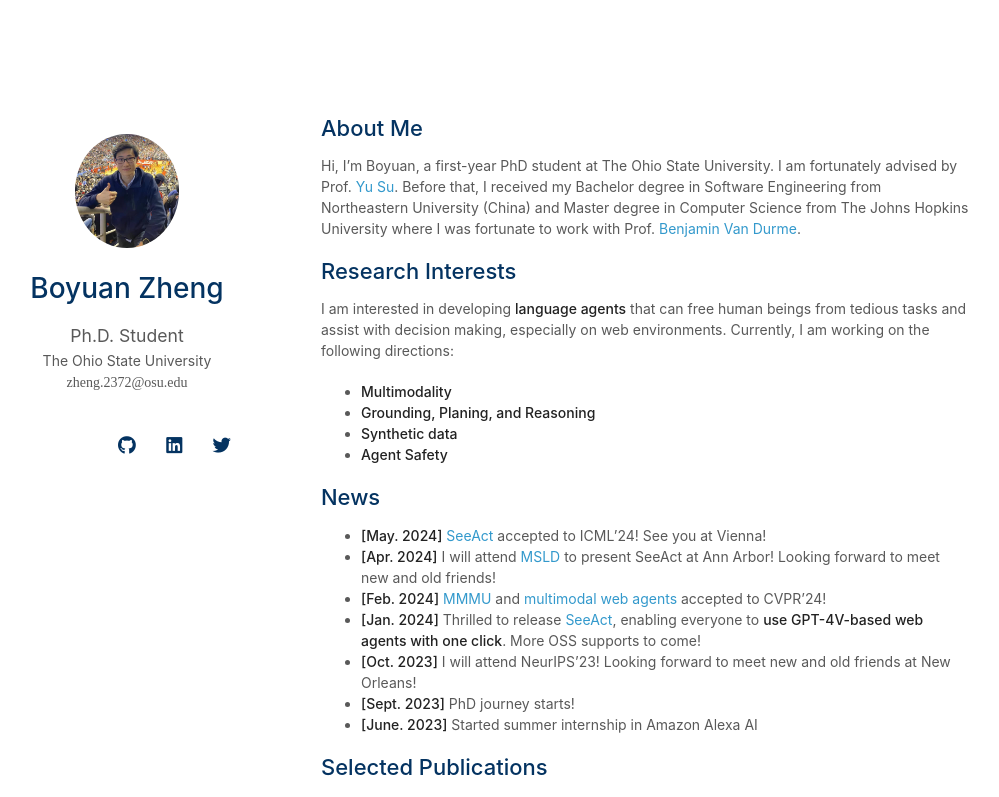
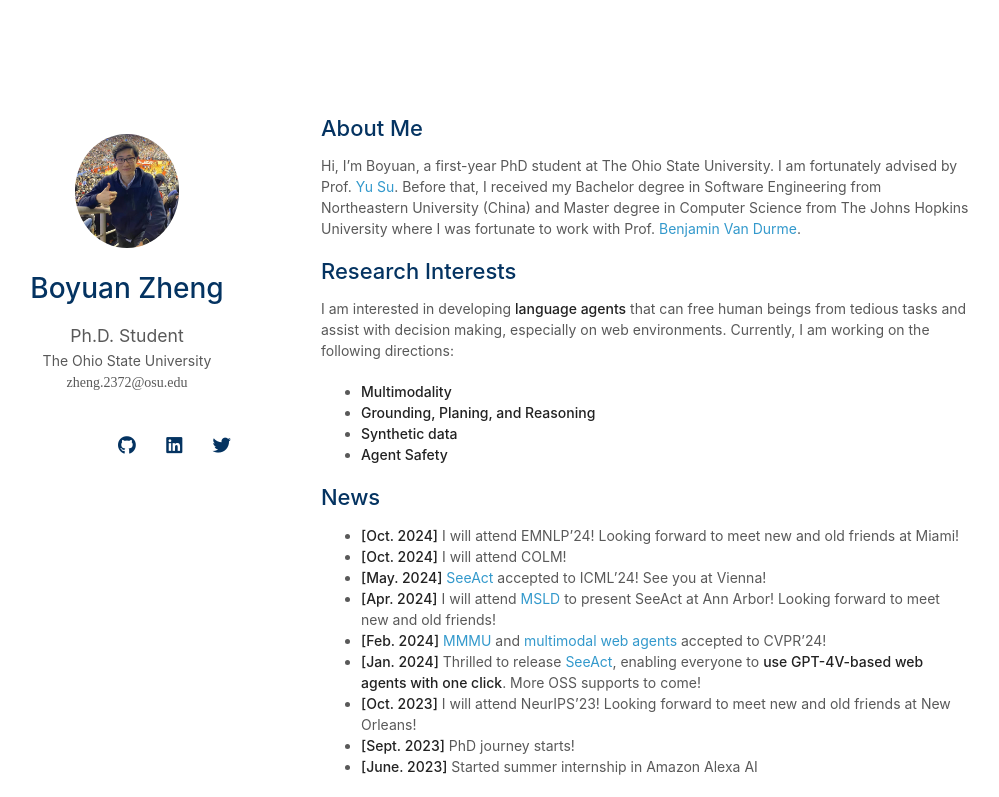
Before and after one commit to boyuanzheng010/boyuanzheng010.github.io, a Jekyll site: the page built from index.md, in a window 1280 px wide and 900 px high, cut to the strip 0-797 px from the top of the window. Shown: the whole strip, without its empty margins (149-1148 px from the left). Built offline with Jekyll 4.4.1, drawn with Linux system fonts in a browser that asks for light colours; nearby versions of some CDN libraries; a style sheet for code colours, icons or effects is not loaded; our own code applies the rules of GitHub Pages for plain Markdown files.

Commit message:
update emnlp

```diff
--- a/index.md
+++ b/index.md
@@ -17,6 +17,8 @@ Currently, I am working on the following directions:
 
 
 ## News
+- **[Oct. 2024]** I will attend EMNLP'24! Looking forward to meet new and old friends at Miami!
+- **[Oct. 2024]** I will attend COLM!
 - **[May. 2024]** [SeeAct](https://osu-nlp-group.github.io/SeeAct/) accepted to ICML'24! See you at Vienna!
 - **[Apr. 2024]** I will attend [MSLD](https://ai.engin.umich.edu/news/midwest-speech-and-language-days/#:~:text=Abstracts%20may%20be%20submitted%20through%20OpenReview%20here.) to present SeeAct at Ann Arbor! Looking forward to meet new and old friends!
 - **[Feb. 2024]** [MMMU](https://mmmu-benchmark.github.io/) and [multimodal web agents](https://arxiv.org/abs/2402.04476) accepted to CVPR'24!
```
